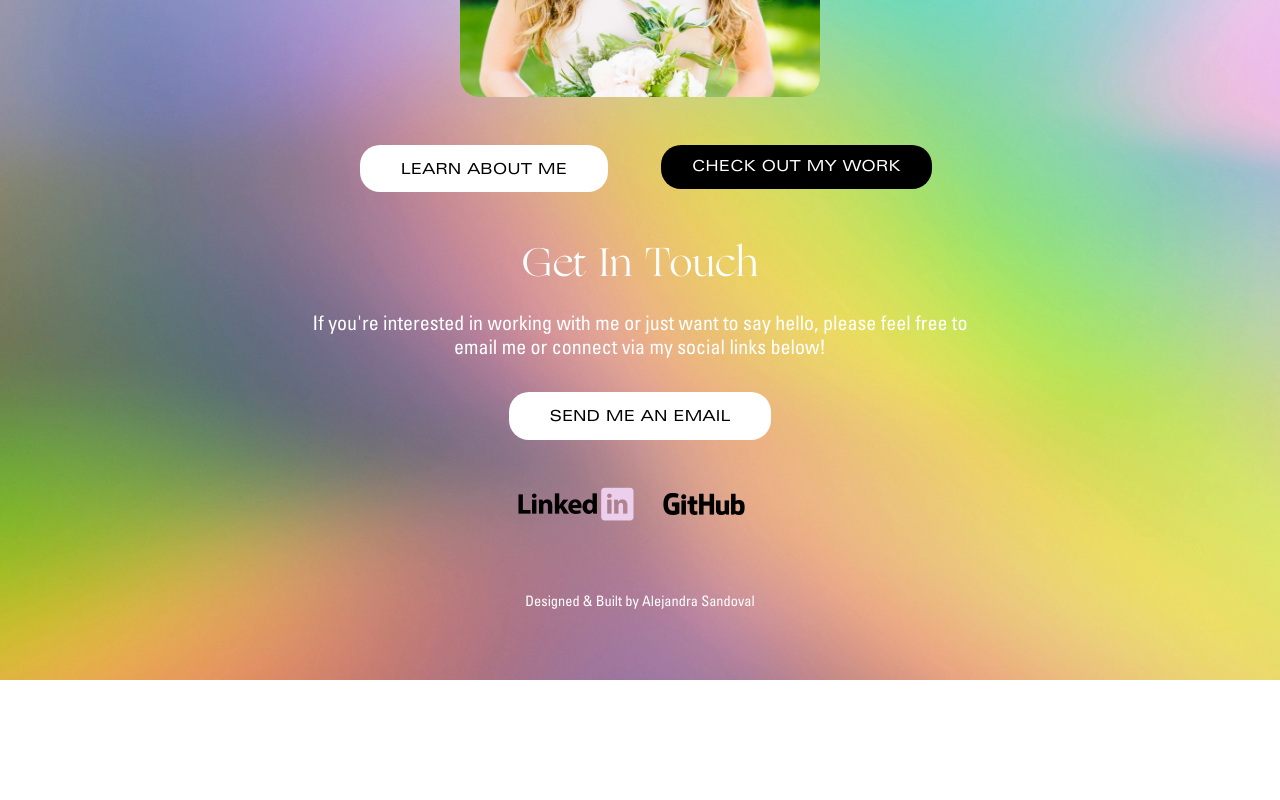
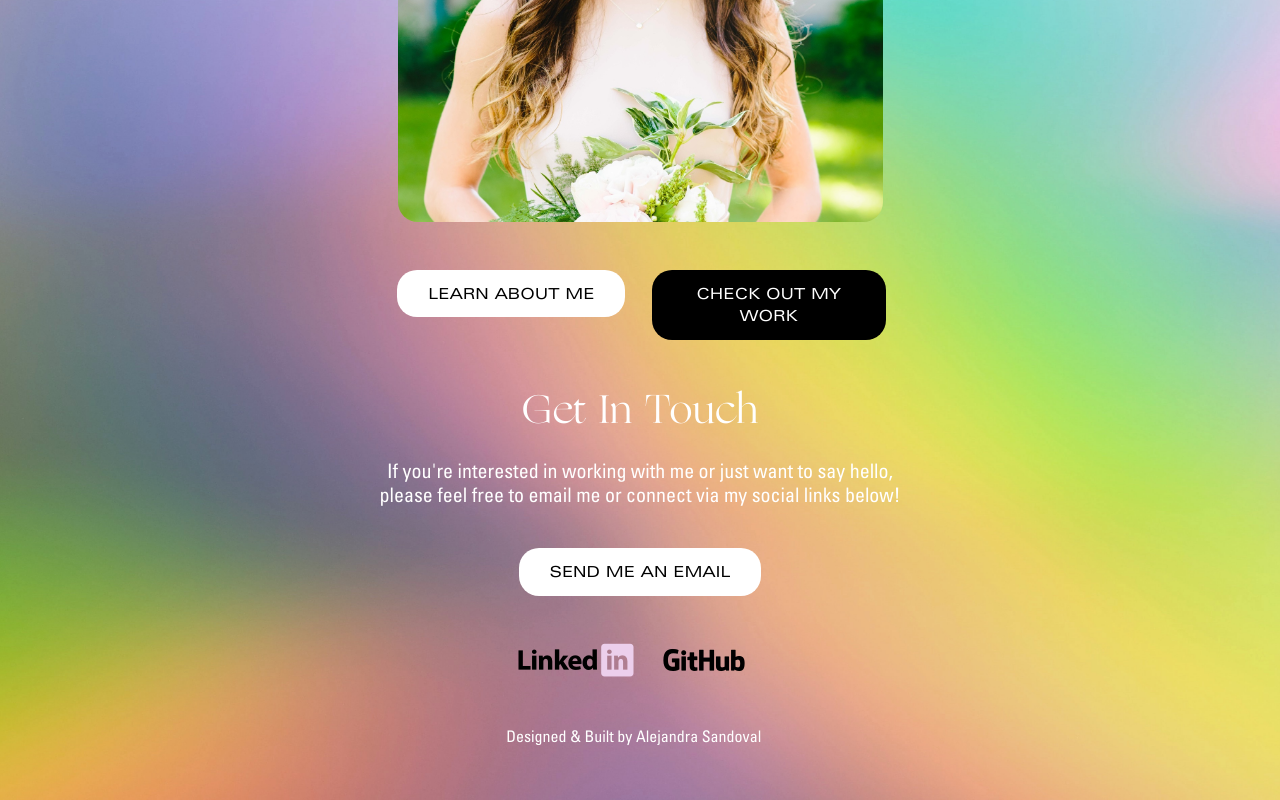
Before and after one commit to lexisandoval/portfolio, a React (Create React App) app: page / in a window 1280 px wide. Shown: the part 550-1350 px from the top of the page. Before the commit the page ends 1230 px from the top, so only its background shows below. Built offline with nearby package versions, Linux system fonts and the light colour scheme.

Commit message:
Styling updates

```diff
--- a/src/App.css
+++ b/src/App.css
@@ -37,7 +37,7 @@
 }
 
 .lexi {
-  width: 45vh;
+  max-width: 485px;
   height: auto;
   border-radius: 20px;
 }
@@ -112,7 +112,7 @@
   color: black;
   font-family: "Univers-Extended";
   font-size: 95% !important;
-  padding: 13px 40px 10px 40px !important;
+  padding: 13px 30px 10px 30px !important;
 }
 
 #aboutBtn:hover,
@@ -129,7 +129,7 @@
   color: white;
   font-family: "Univers-Extended";
   font-size: 95% !important;
-  padding: 10px 30px 10px 30px !important;
+  padding: 13px 12px 10px !important;
 }
 
 #workBtn:hover,
@@ -153,8 +153,24 @@
   max-width: 500px !important;
 }
 
+.max515 {
+  max-width: 515px !important;
+}
+
+.max625 {
+  max-width: 625px !important;
+}
+
 .contmargin {
   margin: 0 6.5%;
+}
+
+.smcontmargin {
+  margin: 0 3%;
+}
+
+.footer {
+  width: 70vh;
 }
 
 .curveimg {
@@ -177,16 +193,6 @@
 
 .aboutcont {
   max-width: 1000px !important;
-}
-
-.footer {
-  margin-top: .5rem;
-  padding: 1rem;
-  bottom: 0;
-  left: 0;
-  width: 100% !important;
-  font-family: "Univers-Condensed";
-  font-size: 90%;
 }
 
 .dropdown-item:hover {
--- a/src/components/Footer.js
+++ b/src/components/Footer.js
@@ -10,7 +10,7 @@ function Footer() {
     <>
       <Container className="spaceabove largespacebelow max800">
         <h6 className="white ogg medium spacebelow">Get In Touch</h6>
-        <h6 className="contmargin universcondensed small white">If you're interested in working with me or just want to say hello, please feel free to email me or connect via my social links below!</h6>
+        <h6 className="mx-auto universcondensed small white footer">If you're interested in working with me or just want to say hello, please feel free to email me or connect via my social links below!</h6>
       </Container>
       <div className="topmobilespacer"/>
       <a href="mailto:lexi.sandoval9@gmail.com" className="nounderline">
@@ -24,8 +24,8 @@ function Footer() {
         <img src={github} className="socials" alt="github" />
       </a>
 
-      <div className="footer">
-        <a className="whitelink" href="https://github.com/lexisandoval/portfolio" target="_blank" rel="noreferrer">Designed & Built by Alejandra Sandoval</a>
+      <div className="mx-auto">
+        <a style={{paddingRight: '1%'}} className="whitelink universcondensed" href="https://github.com/lexisandoval/portfolio" target="_blank" rel="noreferrer">Designed & Built by Alejandra Sandoval</a>
       </div>
       <div className="spacer" />
     </>
--- a/src/components/Home.js
+++ b/src/components/Home.js
@@ -20,7 +20,7 @@ function Home() {
       </Container>
 
       <br /><br/>
-      <Container style={{ maxWidth: '625px' }}>
+      <Container className="max515">
         <Row>
           <Col>
             <Button as={Link} to={'/aboutme'} id="aboutBtn" className="spaceabove">LEARN ABOUT ME</Button>
```
